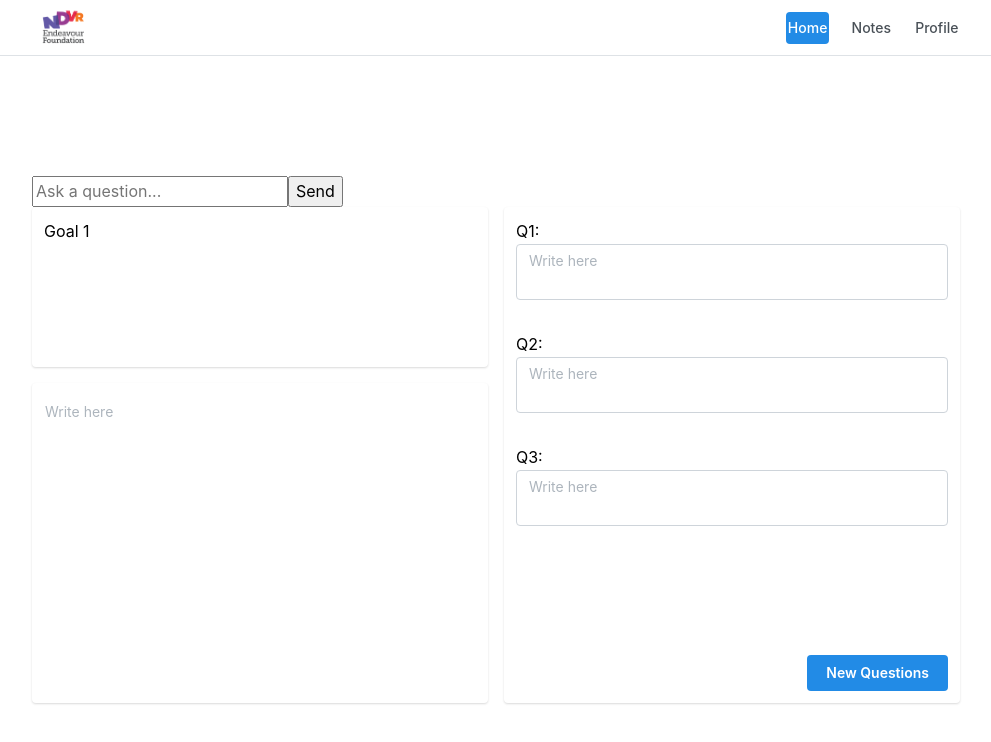
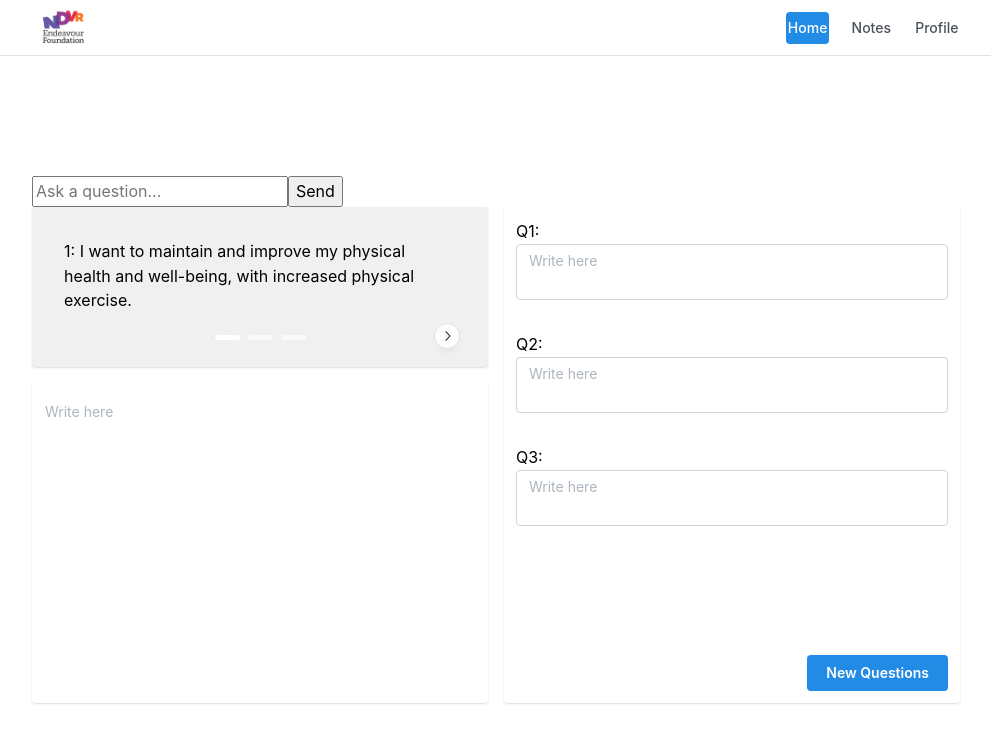
Before and after one commit to KiaraMaier/project-path, a React (Vite) app: page / in a window 1280 px wide. Shown: the top 742 px of the page, without its empty margins (144-1135 px from the left). Built offline with nearby package versions, Linux system fonts and the light colour scheme.

Commit message:
added goal slider

```diff
--- a/src/App.tsx
+++ b/src/App.tsx
@@ -1,14 +1,15 @@
 import '@mantine/core/styles.css';
+import '@mantine/carousel/styles.css';
 import { MantineProvider } from '@mantine/core';
 import './App.css';
 import { HeaderSimple } from './features/Header/HeaderSimple';
-import { Home } from './features/Homepage/Home';
+import { NewNote } from './features/NotePage/components/NewNote';
 
 function App() {
   return (
     <MantineProvider>
       <HeaderSimple />
-      <Home />
+      <NewNote />
     </MantineProvider>
   );
 }
--- a/src/features/Homepage/GoalsBox.tsx
+++ /dev/null
@@ -1,13 +0,0 @@
-import { Text, Paper } from '@mantine/core';
-
-export function GoalBox() {
-  return (
-    <Paper
-      shadow="xs"
-      p="sm"
-      style={{ maxWidth: '100%', width: '100%', height: '10rem' }}
-    >
-      <Text>Goal 1</Text>
-    </Paper>
-  );
-}
--- /dev/null
+++ b/src/features/NotePage/components/GoalsBox.tsx
@@ -0,0 +1,34 @@
+import { Text, Paper } from '@mantine/core';
+import { Carousel } from '@mantine/carousel';
+import classes from '../styles/GoalsBox.module.css';
+
+const goals = {
+  '1': 'I want to maintain and improve my physical health and well-being, with increased physical exercise.',
+  '2': 'I want to develop my social and communication skills to make friends and to participate in community activities, including volunteering or working. ',
+  '3': 'I want to improve my daily living skills to live as safely and independently as possible in a house near my parents, now and in the future. ',
+};
+
+export function GoalsBox() {
+  return (
+    <Paper
+      shadow="xs"
+      p="md"
+      style={{
+        maxWidth: '100%',
+        width: '100%',
+        height: '10rem',
+        backgroundColor: '#f0f0f0',
+      }}
+    >
+      <Carousel slideSize="100%" withIndicators classNames={classes}>
+        {Object.entries(goals).map(([key, value]) => (
+          <Carousel.Slide p="md" key={key}>
+            <Text>
+              {key}: {value}
+            </Text>
+          </Carousel.Slide>
+        ))}
+      </Carousel>
+    </Paper>
+  );
+}
--- a/src/features/Homepage/Home.tsx
+++ b/src/features/NotePage/components/NewNote.tsx
@@ -1,10 +1,10 @@
 import { Container, Paper, Grid, Group, Textarea } from '@mantine/core';
 import { useState } from 'react';
-import useOllamaChat from './useOllamaChat';
+import useOllamaChat from '../hooks/useOllamaChat';
 import { QuestionsBox } from './QuestionsBox';
-import { GoalBox } from './GoalsBox';
+import { GoalsBox } from './GoalsBox';
 
-export function Home() {
+export function NewNote() {
   const { questions, response, loading, error, chat } = useOllamaChat();
   const [message, setMessage] = useState('');
 
@@ -31,7 +31,7 @@ export function Home() {
         <Grid gutter="md">
           <Grid.Col span={6}>
             <Group>
-              <GoalBox />
+              <GoalsBox />
             </Group>
 
             <Paper
--- a/src/features/Homepage/useOllamaChat.tsx
+++ b/src/features/NotePage/hooks/useOllamaChat.tsx
@@ -1,6 +1,6 @@
 import { useState } from 'react';
 import ollama from 'ollama';
-import { parseJSON } from './index';
+import { parseJSON } from '../index';
 
 const useOllamaChat = () => {
   const [response, setResponse] = useState('');
--- /dev/null
+++ b/src/features/NotePage/styles/GoalsBox.module.css
@@ -0,0 +1,19 @@
+.control {
+  &[data-inactive] {
+    opacity: 0;
+    cursor: default;
+  }
+}
+
+.container {
+  height: 8rem;
+}
+
+.controls {
+  height: 7.5rem;
+}
+
+.indicators {
+  position: relative;
+  overflow: hidden;
+}
```
Also changed, not shown: src/features/Header/HeaderSimple.tsx (+8 -8 lines), src/features/NotePage/components/QuestionsBox.tsx (renamed from src/features/Homepage/QuestionsBox.tsx), src/features/NotePage/index.tsx (renamed from src/features/Homepage/index.tsx).
